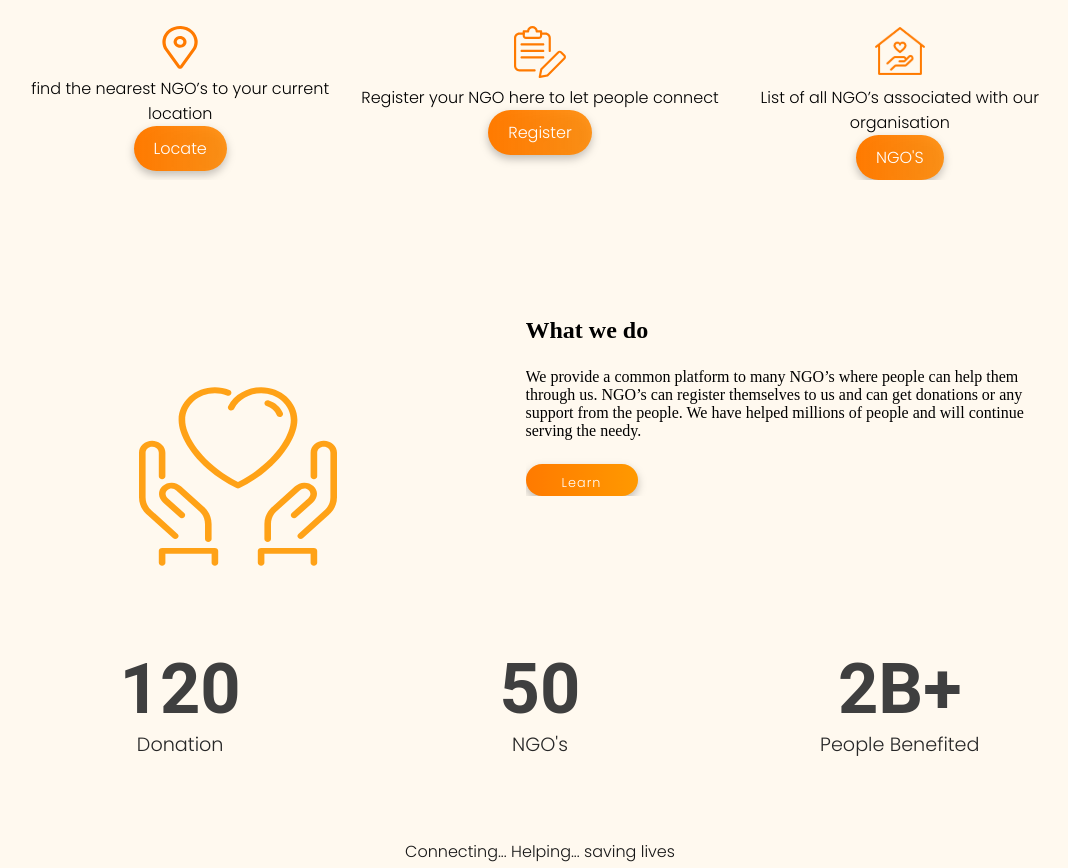
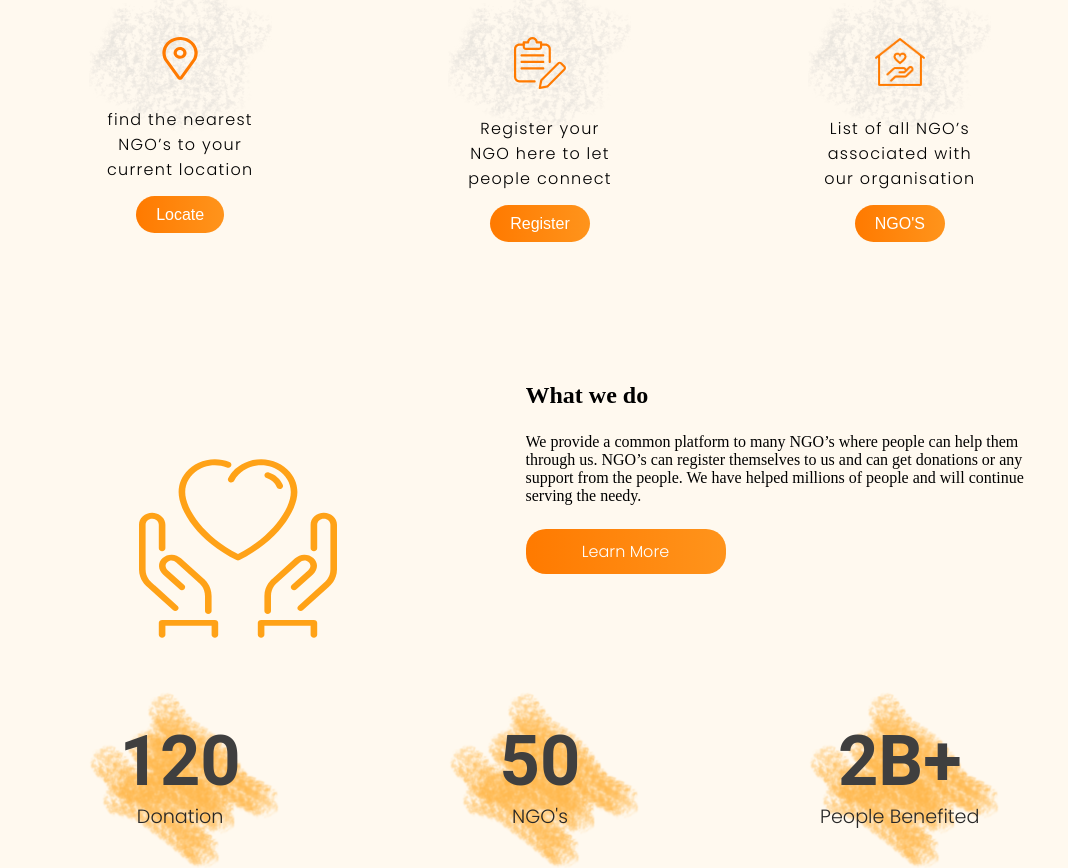
Before and after one commit to riddhisiddarkar/connects, a React (Create React App) app in the folder client/: page / in a window 1280 px wide. Shown: the part 800-1668 px from the top of the page, without its empty margins (100-1168 px from the left). Built offline with nearby package versions, Linux system fonts and the light colour scheme; no server answers; a web font is replaced by a local one.

Commit message:
minor ui improvemnets

```diff
--- a/client/src/components/Home/Home.jsx
+++ b/client/src/components/Home/Home.jsx
@@ -3,7 +3,7 @@ import Button from "../../UI/Button/Button";
 
 import styles from "./Home.module.css";
 import coverimage from "../../assets/icons/coverimg.svg";
-import spraypaint from "../../assets/icons/spraypaint.svg";
+import spraypaint from "../../assets/images/spraypaint.png";
 import Untitled2 from "../../assets/icons/Untitled2.svg";
 import shadedbackground from "../../assets/images/shadedbackground.png";
 import HoldingHeart from "../../assets/icons/HoldingHeart.svg";
@@ -11,7 +11,7 @@ import call from "../../assets/icons/call.svg";
 import insta from "../../assets/icons/Insta.svg";
 import mail from "../../assets/icons/Mail.svg";
 import twitter from "../../assets/icons/Twitter.svg";
-import { useHistory } from "react-router-dom";
+import { Link, useHistory } from "react-router-dom";
 import { options, nos } from "./HomeOptions";
 
 const Home = () => {
@@ -37,24 +37,24 @@ const Home = () => {
       <div className={styles.optns}>
         {options.map((ele, i) => (
           <div
-						className={[styles.optn1, styles.op]}
+            className={styles.op}
             key={i}
-						style={{ background: { spraypaint } }}
+            style={{ backgroundImage: `url(${spraypaint})` }}
           >
             <div className={styles.icons}>
               <img src={ele.image} alt={ele.button_title} />
             </div>
             <p>{ele.title}</p>
-						<Button
-							title={ele.button_title}
-							onclick={() => history.push(`/${ele.button_link}`)}
-						/>
+
+            <Link to={`/${ele.button_link}`} className={styles.btns}>
+              {ele.button_title}
+            </Link>
           </div>
         ))}
       </div>
       <div
         className={styles.about}
-				style={{ background: { shadedbackground } }}
+        style={{ backgroundImag: `url(${shadedbackground})` }}
       >
         <img
           src={HoldingHeart}
@@ -69,14 +69,14 @@ const Home = () => {
             donations or any support from the people. We have helped millions of
             people and will continue serving the needy.
           </p>
-					<Button title="Learn" onclick={() => console.log("clicked")} />
+          <div className={styles.btns}>Learn More</div>
         </div>
       </div>
       <div className={styles.reach}>
         {nos.map((ele, i) => (
           <div
             className={styles.r}
-						style={{ background: { Untitled2 } }}
+            style={{ backgroundImage: `url(${Untitled2})` }}
             key={{ i }}
           >
             <p>{ele.no}</p>
--- a/client/src/components/Home/Home.module.css
+++ b/client/src/components/Home/Home.module.css
@@ -5,15 +5,6 @@ a {
   font-size: 1rem;
 }
 
-button {
-	border: none;
-	border-radius: 29px;
-	padding: 4px 0px;
-	font-size: 1rem;
-	color: white;
-	cursor: pointer;
-	outline: none;
-}
 .viewmore {
   overflow: hidden;
 }
@@ -171,6 +162,7 @@ nav {
 .op {
   padding: 1rem 0rem;
   text-align: center;
+
   /* background-image: url(./Images/spraypaint\ 1.svg); */
   background-repeat: no-repeat;
   background-position: center;
@@ -183,6 +175,19 @@ nav {
   background: transparent;
   font-size: 1rem;
   letter-spacing: 0.08em;
+  margin: 20px auto;
+}
+.btns {
+  color: white;
+  text-align: center;
+  padding: 10px 20px;
+  border-radius: 20px;
+  width: 200px;
+  background: linear-gradient(
+    90deg,
+    #ff7a00 0%,
+    rgba(255, 153, 0, 0.76) 208.81%
+  );
 }
 .op button,
 .about button,
@@ -350,6 +355,8 @@ h2 {
   .reach {
     grid-template-columns: 1fr 1fr;
   }
+  .optns {
+  }
   .h1 {
     font-size: 1.8rem;
   }
```
Also changed, not shown: client/src/assets/icons/spraypaint.svg (deleted), client/src/assets/images/spraypaint.png (added). Lines whose indentation alone changed are shown as unchanged.
